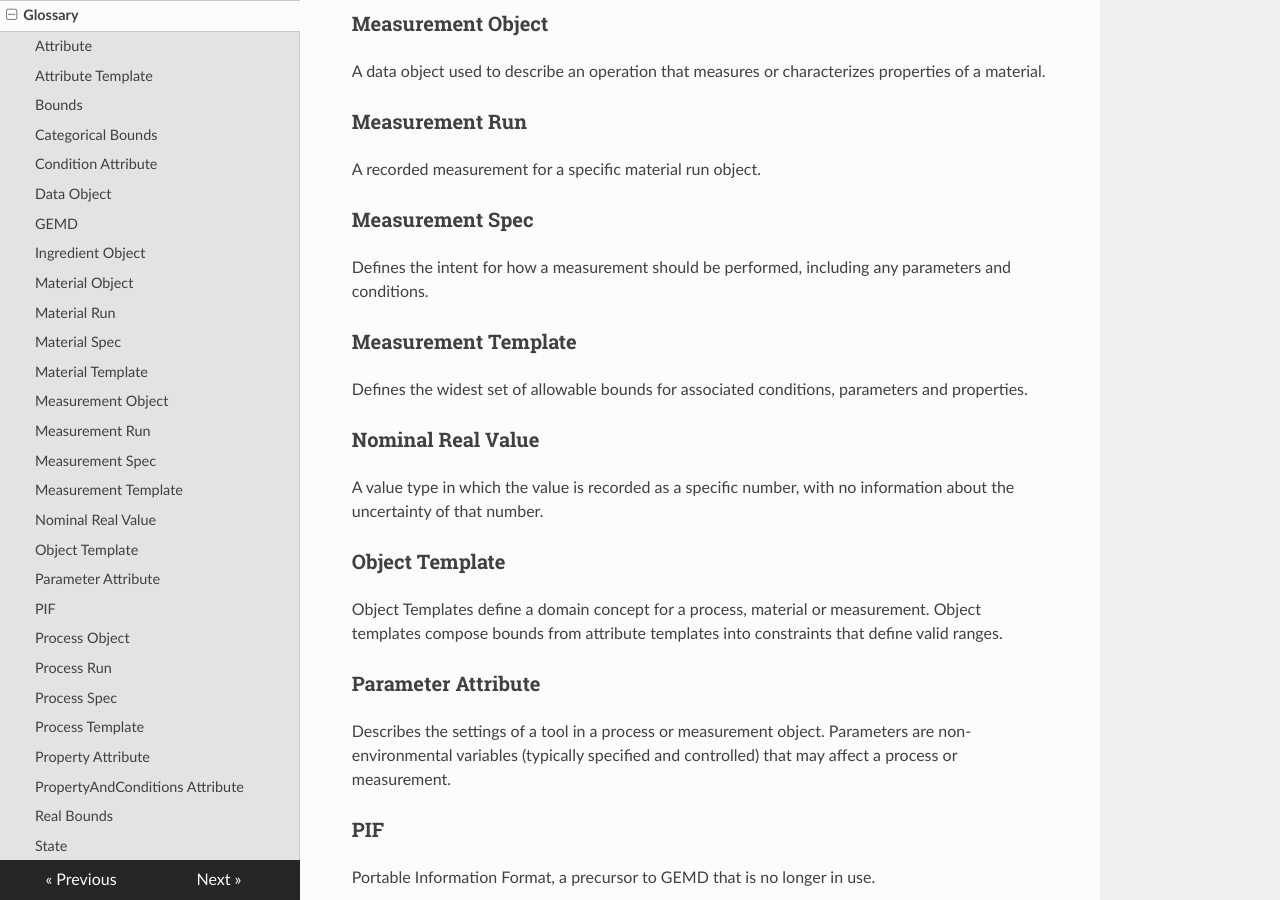
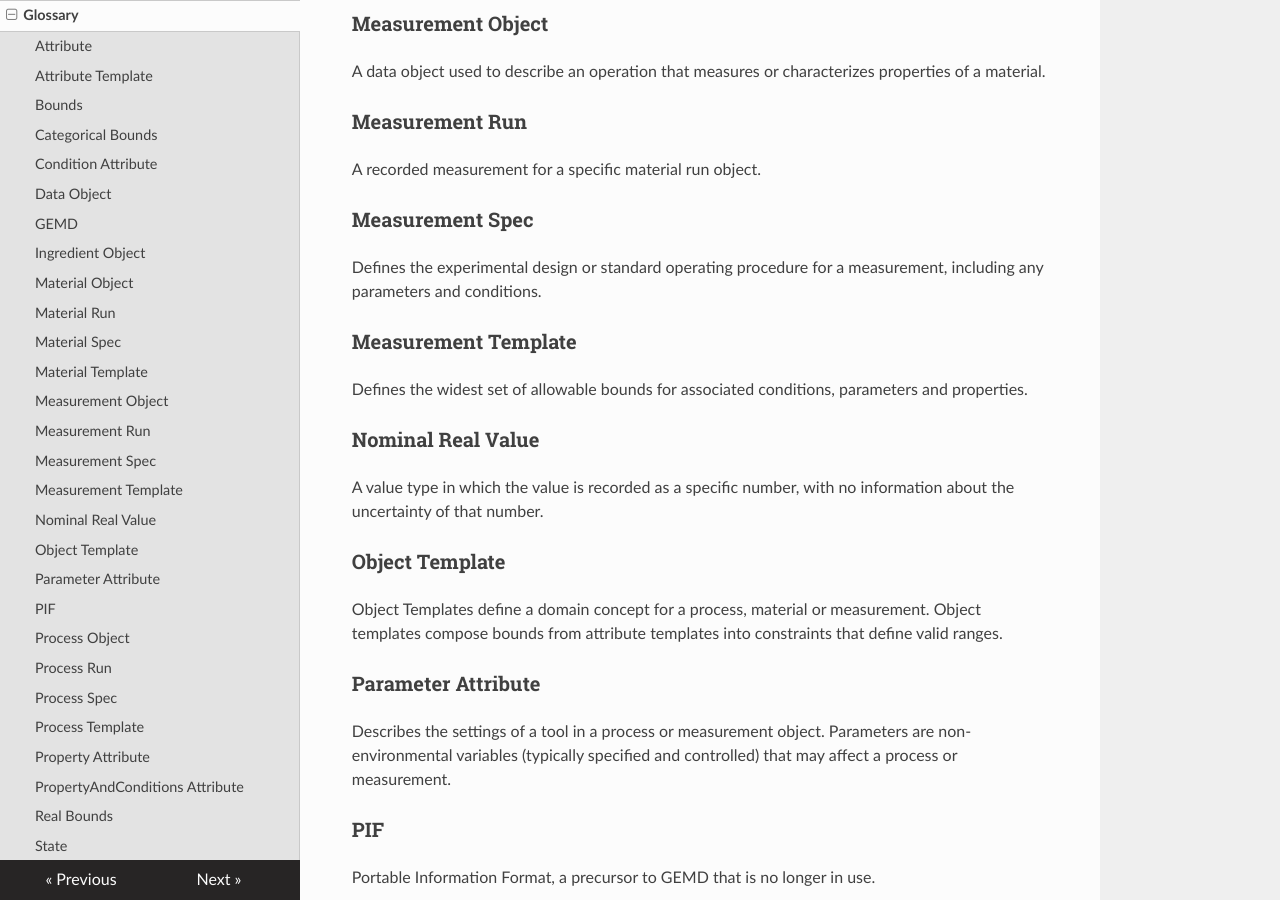
Before and after one commit to CitrineInformatics/gemd-docs, an MkDocs documentation site: the page built from docs/glossary.md, in a window 1280 px wide and 900 px high, scrolled down 1662 px. Built offline with MkDocs 1.6.1, drawn with Linux system fonts in a browser that asks for light colours; nearby versions of some CDN libraries.

Commit message:
Update docs/glossary.md
Co-authored-by: Ken Kroenlein <51962276+kroenlein@users.noreply.github.com>

```diff
--- a/docs/glossary.md
+++ b/docs/glossary.md
@@ -44,7 +44,7 @@ A data object used to describe an operation that measures or characterizes prope
 A recorded measurement for a specific material run object.
 
 ### Measurement Spec
-Defines the intent for how a measurement should be performed, including any parameters and conditions.
+Defines the experimental design or standard operating procedure for a measurement, including any parameters and conditions.
 
 ### Measurement Template
 Defines the widest set of allowable bounds for associated conditions, parameters and properties.
```
